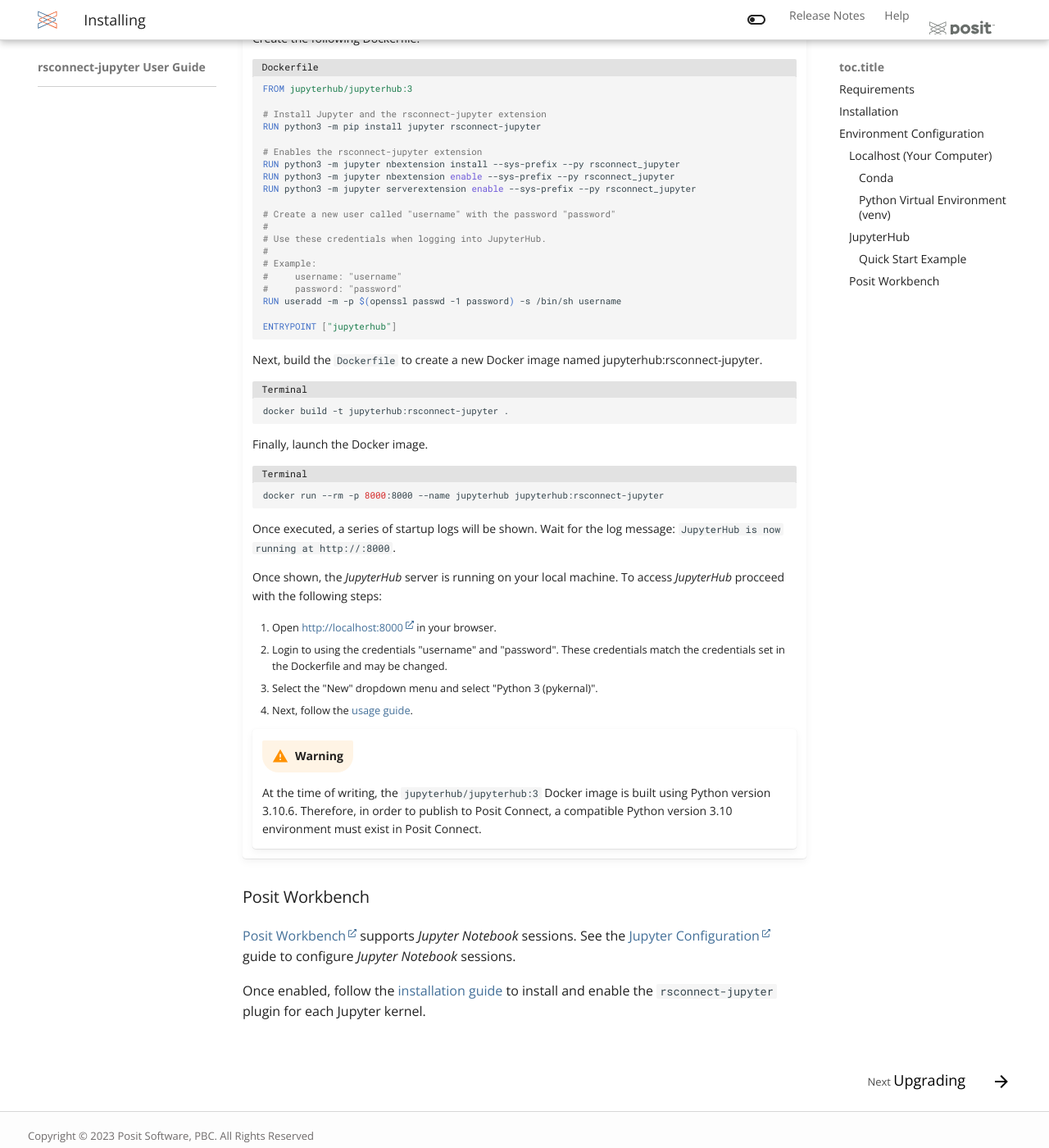
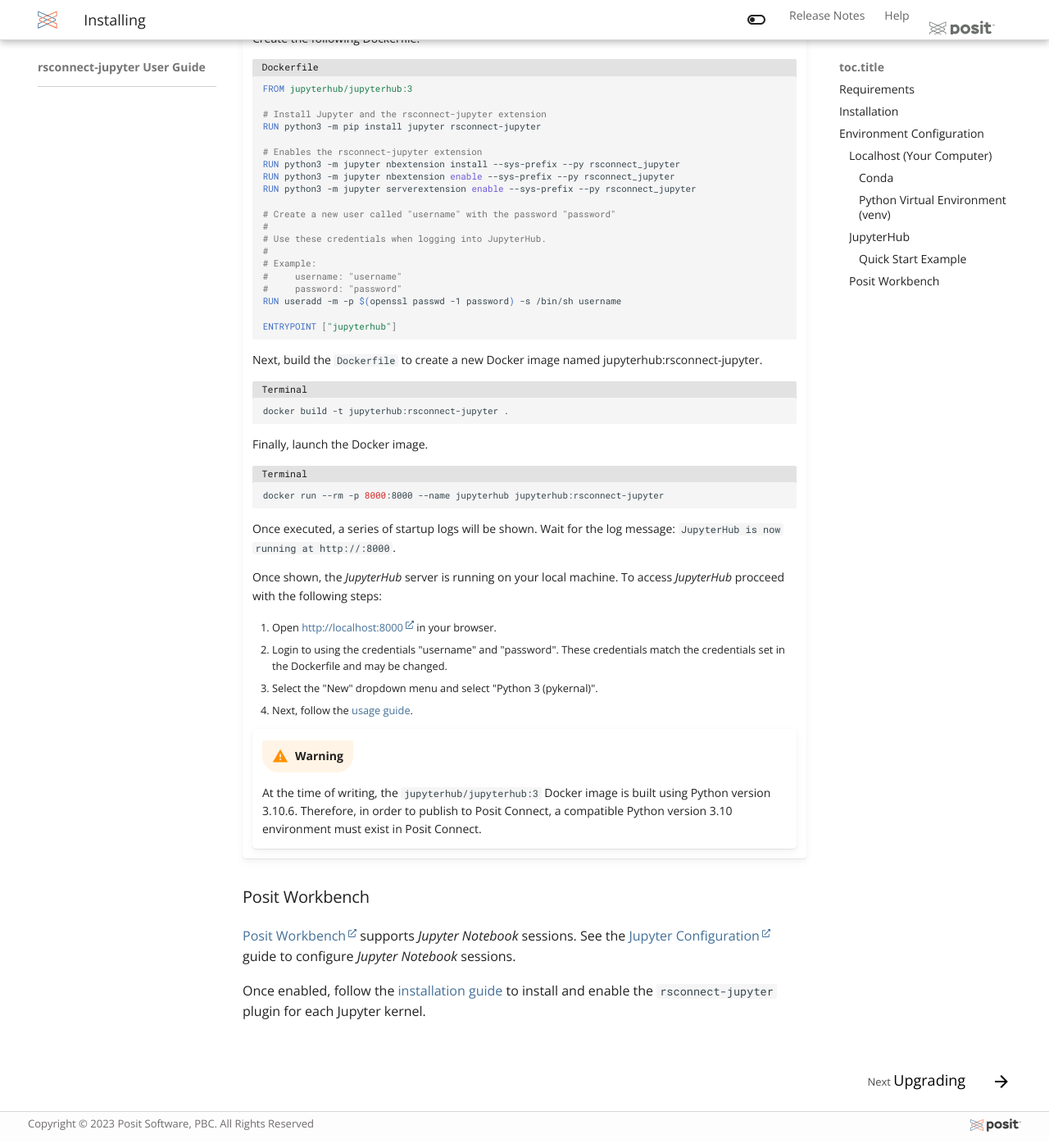
Before and after one commit to rstudio/rsconnect-jupyter, an MkDocs documentation site: the page built from docs/docs/index.md, in a window 1280 px wide and 1400 px high, scrolled down 3310 px. Shown: the whole window at 82% size. Built offline with MkDocs 1.6.1 and Material for MkDocs 9.7.7, drawn with Linux system fonts in a browser that asks for light colours.

Commit message:
add Posit logo/link to docs footer

```diff
--- a/docs/docs/css/custom.css
+++ b/docs/docs/css/custom.css
@@ -144,12 +144,17 @@
     color: #6F6B6B;
     font-weight: 400;
     font-size: 0.65rem;
-    padding-top: 15px;
+    clear: right;
 }
 
 .md-footer-meta.md-typeset a {
     color: #6F6B6B !important;
     font-weight: 400;
+}
+
+.md-footer-meta img {
+    margin-top: 4px;
+    height: 1em;
 }
 
 [data-md-color-primary=black] .md-footer {
--- a/docs/overrides/partials/footer.html
+++ b/docs/overrides/partials/footer.html
@@ -77,9 +77,11 @@
         <a href="https://squidfunk.github.io/mkdocs-material/">
           Material for MkDocs</a> -->
       </div>
-
       <!-- Social links -->
       {% include "partials/social.html" %}
+      <a href="https://posit.co/" class="nav-link" target="_blank">
+        <img src="images/posit-logo-fullcolor-TM.svg" alt="Posit">
+      </a>
     </div>
   </div>
 </footer>
```
Also changed, not shown: docs/docs/images/posit-logo-fullcolor-TM.svg (added).
